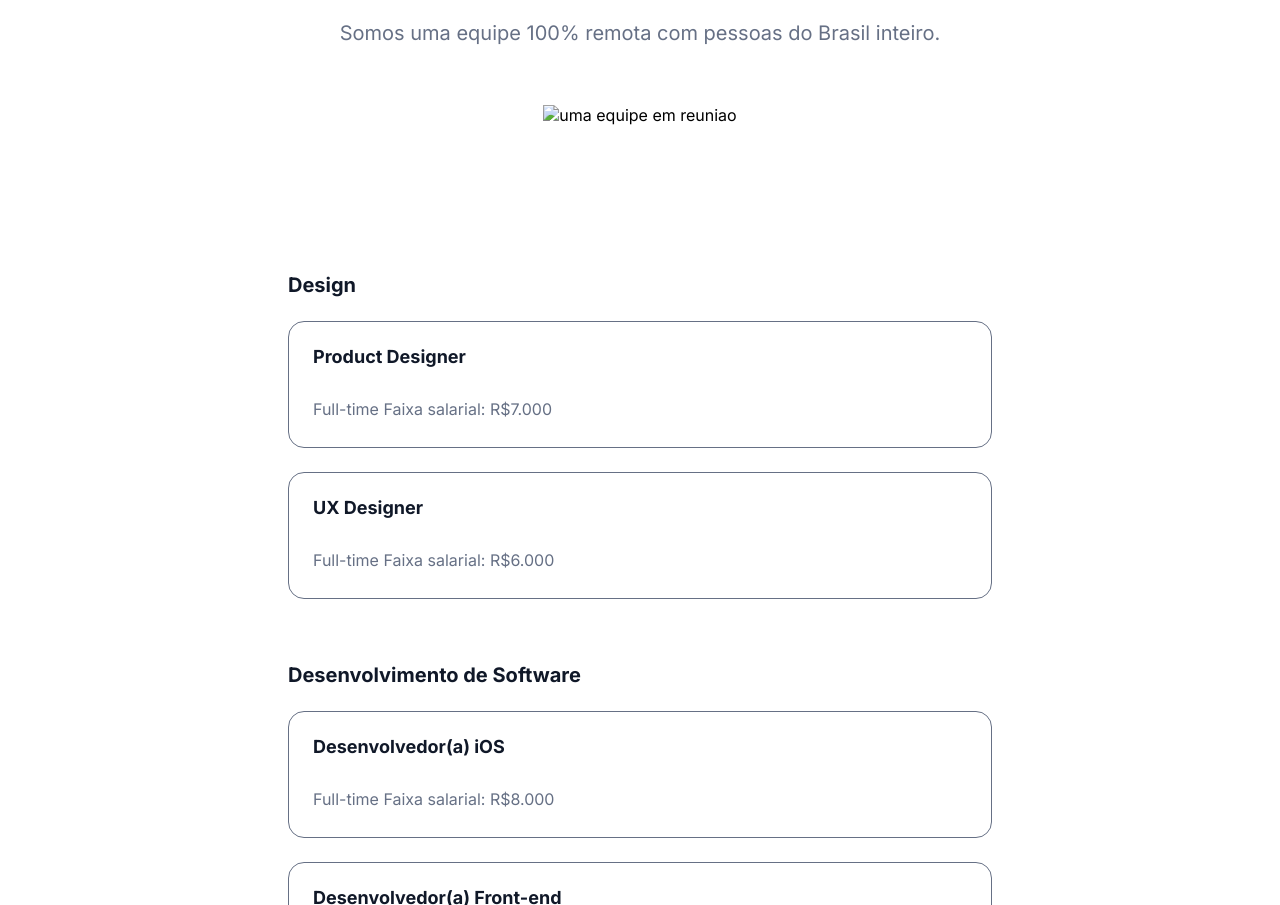
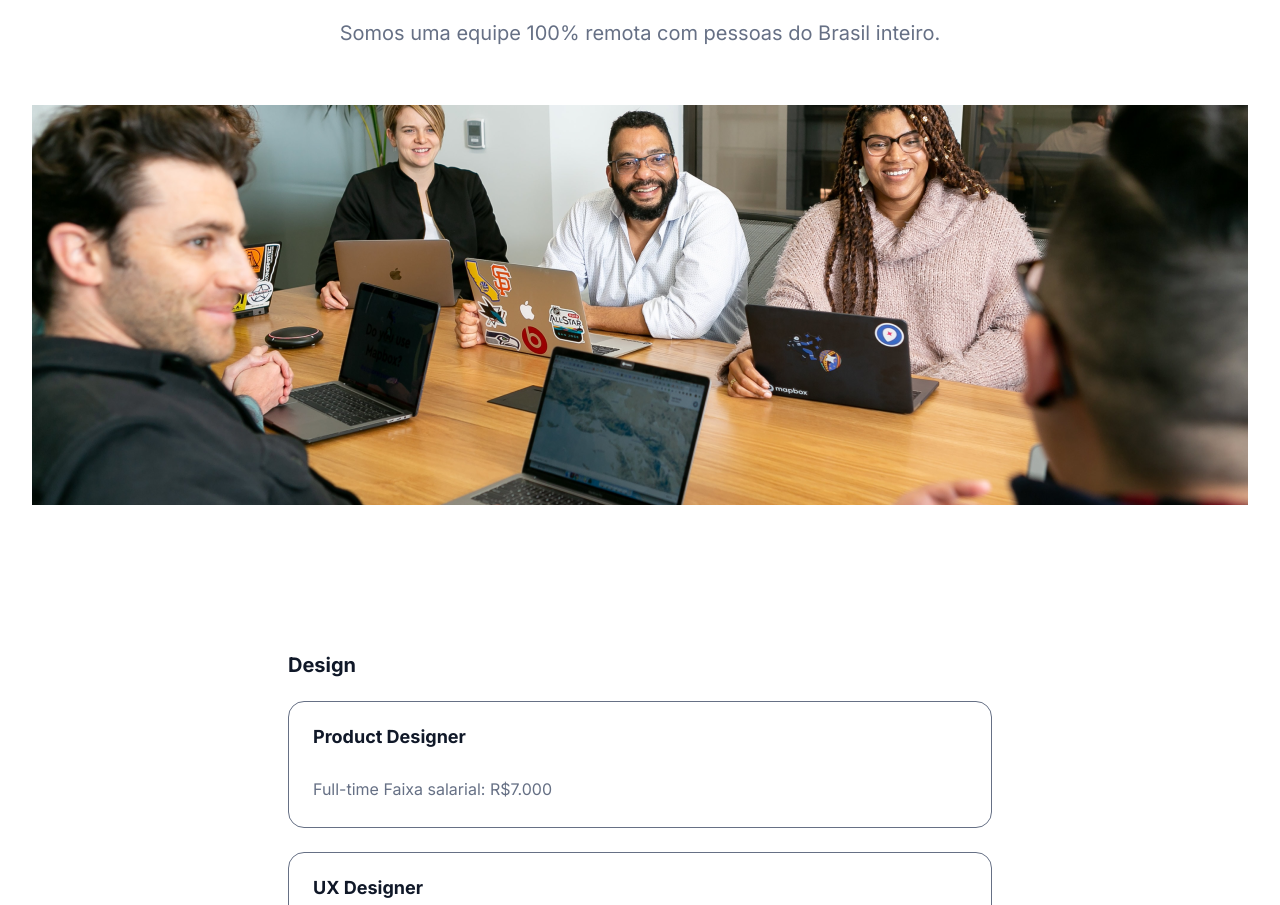
Before and after one commit to JoRicci/desafio_alura01, a plain HTML site: page index.html in a window 1280 px wide. Shown: the part 1018-1923 px from the top of the page. Drawn offline with Linux system fonts and the light colour scheme.

Commit message:
new project

```diff
--- a/index.html
+++ b/index.html
@@ -65,7 +65,7 @@
         <p class="main__text" >
             Somos uma equipe 100% remota com pessoas do Brasil inteiro.
         </p>
-        <img src="assents/Image.png" alt="uma equipe em reuniao">
+        <img src="assets/Image.png" alt="uma equipe em reuniao">
     </section>
     <section class="main__list">
         <div class="main__box" >
```
